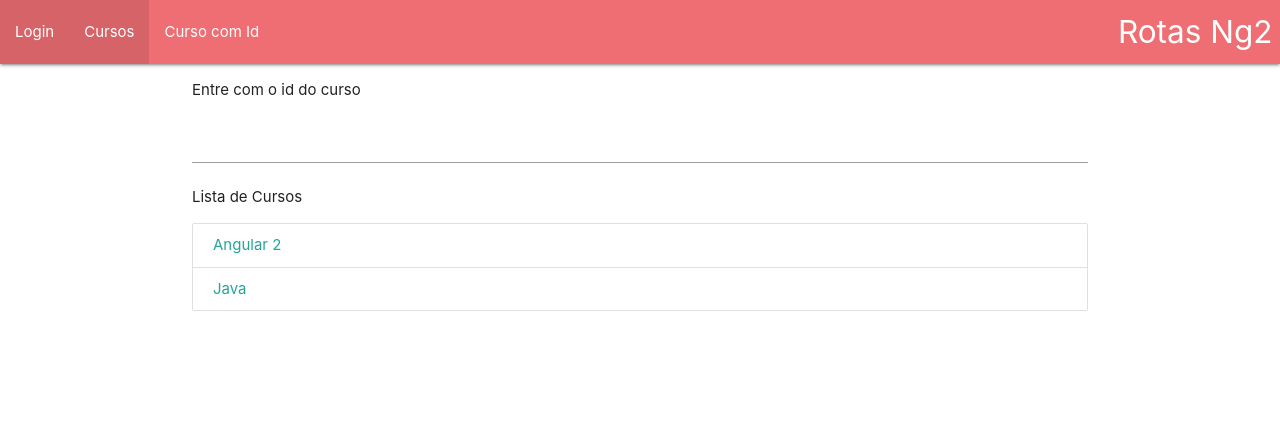
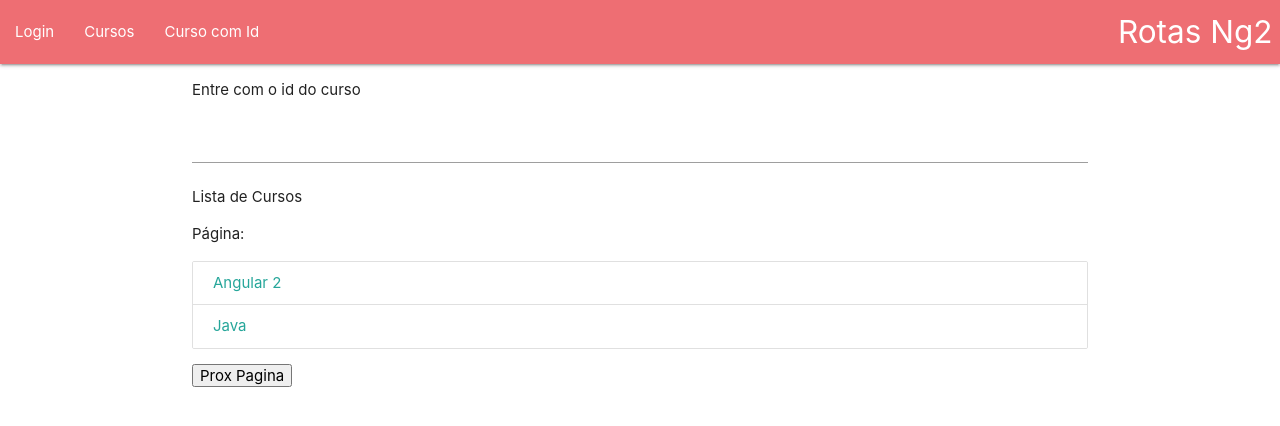
Before and after one commit to regisPatrick/CursoAngular2, an Angular app in the folder project7-rotas/: page /cursos in a window 1280 px wide. Shown: the top 426 px of the page. Built offline with nearby package versions, Linux system fonts and the light colour scheme.

Commit message:
commit 23-03-2020

```diff
--- a/project7-rotas/src/app/app.component.html
+++ b/project7-rotas/src/app/app.component.html
@@ -3,7 +3,7 @@
         <a routerLink="" class="brand-logo right">Rotas Ng2</a>
         <ul id="nav-mobile" class="left hide-on-med-and-down">
             <li routerLinkActive="active"><a routerLink="/login">Login</a></li>
-            <li routerLinkActive="active"><a routerLink="/cursos">Cursos</a></li>
+            <li routerLinkActive="active"><a routerLink="/cursos" [queryParams]="{pagina:1}">Cursos</a></li>
             <li routerLinkActive="active"><a [routerLink]="['curso', idCurso.value]">Curso com Id</a></li>
         </ul>
     </div>
--- a/project7-rotas/src/app/cursos/cursos.component.html
+++ b/project7-rotas/src/app/cursos/cursos.component.html
@@ -1,5 +1,15 @@
 <p>Lista de Cursos</p>
 
+<p>
+    Página: {{ pagina }}
+</p>
+
 <div class="collection">
-    <a class="collection-item" *ngFor="let curso of cursos" [routerLink]="['/curso', curso.id]">{{ curso.nome }}</a>
+    <a class="collection-item"
+        *ngFor="let curso of cursos"
+        [routerLink]="['/curso', curso.id]">
+        {{ curso.nome }}
+    </a>
 </div>
+
+<button (click)="proximaPagina()">Prox Pagina</button>
--- a/project7-rotas/src/app/cursos/cursos.component.ts
+++ b/project7-rotas/src/app/cursos/cursos.component.ts
@@ -1,4 +1,6 @@
 import { Component, OnInit } from '@angular/core';
+import { ActivatedRoute, Router } from '@angular/router';
+import { Subscription } from 'rxjs';
 
 import { CursosService } from './cursos.service';
 
@@ -10,11 +12,33 @@ import { CursosService } from './cursos.service';
 export class CursosComponent implements OnInit {
 
   cursos: any[];
+  pagina: number;
+  inscricao: Subscription;
 
-  constructor(private CursosService: CursosService) { }
+  constructor(
+    private CursosService: CursosService,
+    private route: ActivatedRoute,
+    private router: Router
+  ) { }
 
   ngOnInit() {
     this.cursos = this.CursosService.getCursos();
+
+    this.inscricao = this.route.queryParams.subscribe(
+      (queryParams: any) => {
+        this.pagina = queryParams['pagina'];
+      }
+    );
+  }
+
+  ngOnDestroy(){
+    this.inscricao.unsubscribe();
+  }
+
+  proximaPagina(){
+    // this.pagina++;
+    this.router.navigate(['/cursos'],
+      {queryParams: {'pagina': ++this.pagina}});
   }
 
 }
```
